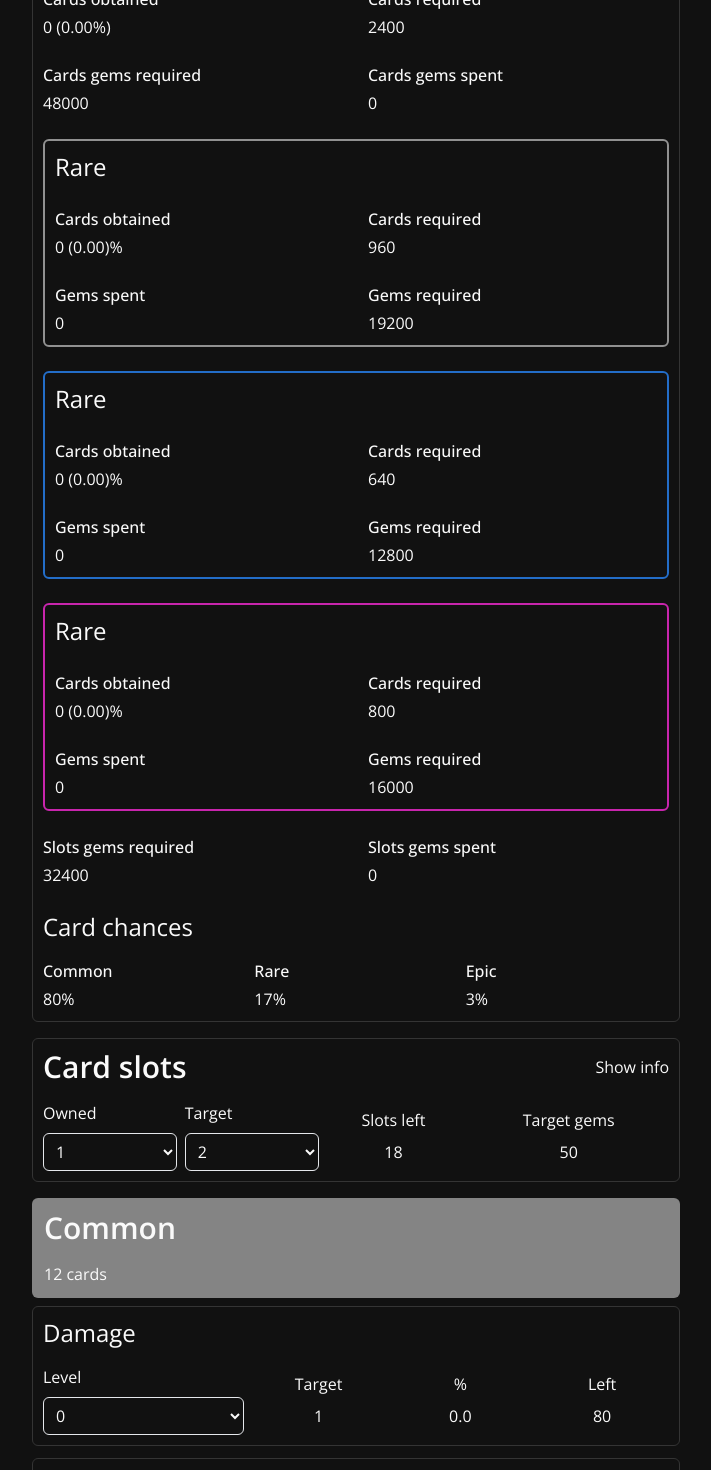
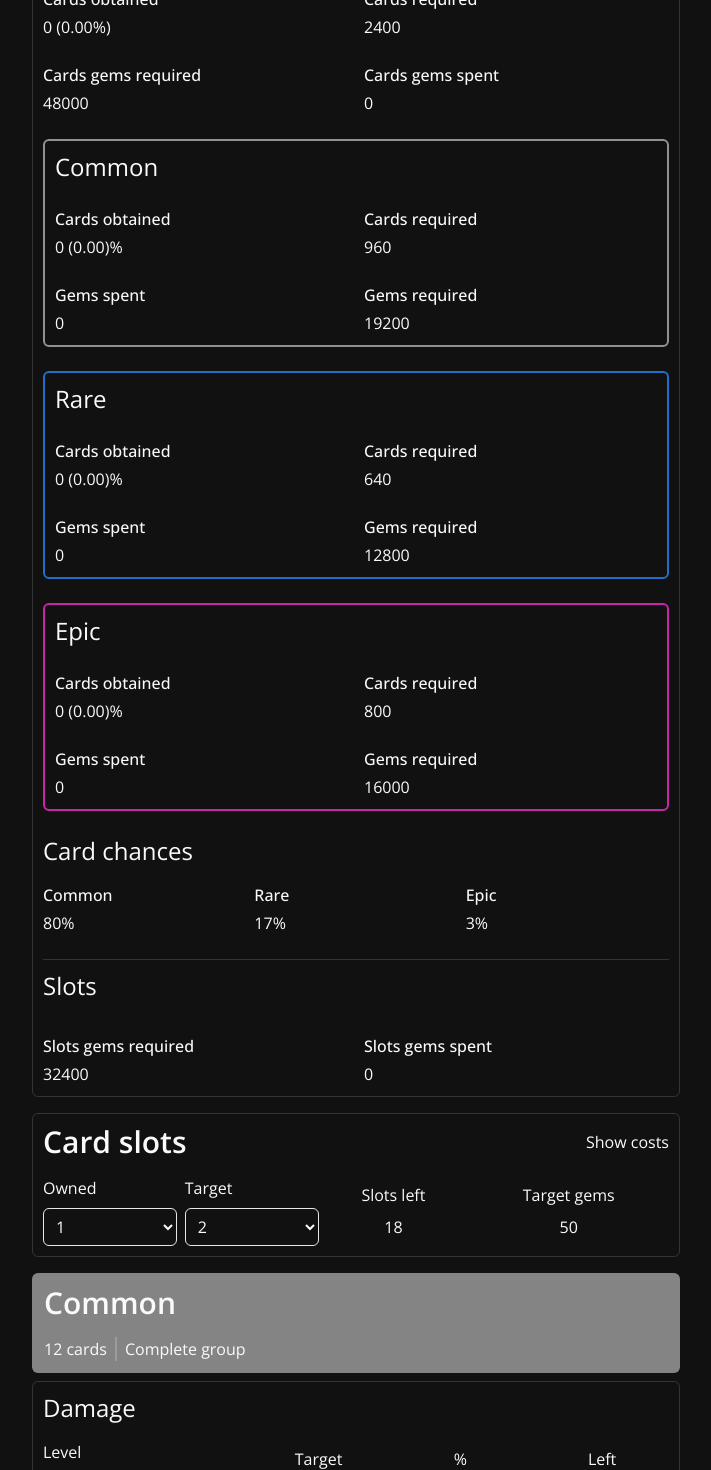
Before and after one commit to buczekmatthias/card-tracker, a Vue app: page / in a window 1280 px wide. Shown: the part 240-1710 px from the top of the page, without its empty margins (284-995 px from the left). Built offline with nearby package versions, Linux system fonts and the light colour scheme.

Commit message:
Fixed tracker stats labels being hard coded | Adjusted slots cost table | Swapped order of items in tracker | Added batch complete and reset of rarity group

```diff
--- a/src/App.vue
+++ b/src/App.vue
@@ -17,7 +17,7 @@ import updateLoadout from "./data/updateLoadout";
 
 const page = ref(localStorage.getItem("page") || "tracker");
 
-const version = "1.2.1";
+const version = "1.2.2";
 
 const changePage = (p) => {
   localStorage.setItem("page", p);
@@ -37,9 +37,6 @@ onBeforeMount(() => {
     localStorage.setItem("ownedSlots", 1);
   }
 
-  // updateData();
-  // updateLoadout();
-
   if (!localStorage.getItem(`${version}-update`)) {
     for (let key in localStorage) {
       if (key.includes("-update")) {
@@ -47,6 +44,9 @@ onBeforeMount(() => {
       }
     }
 
+    // updateData();
+    // updateLoadout();
+
     localStorage.setItem(`${version}-update`, true);
   }
 });
--- a/src/assets/main.css
+++ b/src/assets/main.css
@@ -22,7 +22,7 @@ select {
 
 @layer components {
   .tracker-grid {
-    @apply grid grid-cols-2 gap-6;
+    @apply grid grid-cols-2 gap-x-4 gap-y-6;
   }
   .tracker-box {
     @apply flex flex-col gap-1;
--- a/src/components/Tracker/CardSlots.vue
+++ b/src/components/Tracker/CardSlots.vue
@@ -2,7 +2,7 @@
   <Container class="flex flex-col gap-4">
     <div class="flex justify-between items-center">
       <p class="container-header mb-0">Card slots</p>
-      <button @click="isShowSlotInfo = !isShowSlotInfo">{{ isShowSlotInfo ? "Hide" : "Show" }} info</button>
+      <button @click="isShowSlotInfo = !isShowSlotInfo">{{ isShowSlotInfo ? "Hide" : "Show" }} costs</button>
     </div>
     <div class="slots-content">
       <div>
@@ -31,9 +31,9 @@
       <table class="w-full border-collapse">
         <thead>
           <tr>
-            <th class="w-1/5 border-2 border-container p-3">Slot number</th>
-            <th class="w-2/5 border-2 border-container p-3">Cost (gems)</th>
-            <th class="w-2/5 border-2 border-container p-3">Total cost (gems)</th>
+            <th class="w-1/5 border-2 border-container p-3">Slot</th>
+            <th class="w-2/5 border-2 border-container p-3">Cost</th>
+            <th class="w-2/5 border-2 border-container p-3">Total cost</th>
           </tr>
         </thead>
         <tbody>
--- a/src/components/Tracker/GemTracker.vue
+++ b/src/components/Tracker/GemTracker.vue
@@ -17,9 +17,17 @@
       <p>Cards gems spent</p>
       <p>{{ (obtainedCards + requiredCards) * 20 - requiredCardGems }}</p>
     </div>
-    <TrackerGroupStats class="border-card-common" :stats="commonStats" />
-    <TrackerGroupStats class="border-card-rare" :stats="rareStats" />
-    <TrackerGroupStats class="border-card-epic" :stats="epicStats" />
+    <TrackerGroupStats class="border-card-common" :stats="commonStats" rarity="Common" />
+    <TrackerGroupStats class="border-card-rare" :stats="rareStats" rarity="Rare" />
+    <TrackerGroupStats class="border-card-epic" :stats="epicStats" rarity="Epic" />
+    <div class="col-span-full grid grid-cols-3 gap-2 border-b border-solid border-b-container pb-6 -mb-3.5">
+      <p class="container-subheader col-span-full mb-2">Card chances</p>
+      <div class="tracker-box" v-for="(chance, type) in cardChances" :key="type">
+        <p>{{ type }}</p>
+        <p>{{ chance }}%</p>
+      </div>
+    </div>
+    <p class="container-subheader col-span-full mb-2">Slots</p>
     <div class="tracker-box">
       <p>Slots gems required</p>
       <p>{{ slotsCost }}</p>
@@ -27,13 +35,6 @@
     <div class="tracker-box">
       <p>Slots gems spent</p>
       <p>{{ slotsGemsSpent }}</p>
-    </div>
-    <div class="col-span-full grid grid-cols-3 gap-2">
-      <p class="container-subheader col-span-full mb-2">Card chances</p>
-      <div class="tracker-box" v-for="(chance, type) in cardChances" :key="type">
-        <p>{{ type }}</p>
-        <p>{{ chance }}%</p>
-      </div>
     </div>
   </Container>
 </template>
--- a/src/components/Tracker/TrackerGroupStats.vue
+++ b/src/components/Tracker/TrackerGroupStats.vue
@@ -1,6 +1,6 @@
 <template>
   <Container class="col-span-full tracker-grid border-2" :class="{ 'items-center': stats.required === 0 }">
-    <p class="text-2xl" :class="{ 'col-span-full': stats.required !== 0 }">Rare</p>
+    <p class="text-2xl" :class="{ 'col-span-full': stats.required !== 0 }">{{ rarity }}</p>
     <p class="justify-self-end" v-if="stats.required === 0">Finished</p>
     <div class="tracker-box">
       <p>Cards obtained</p>
@@ -25,6 +25,7 @@
 import Container from "./Container.vue";
 
 defineProps({
+  rarity: String,
   stats: Object,
 });
 </script>
--- a/src/layouts/Tracker.vue
+++ b/src/layouts/Tracker.vue
@@ -19,6 +19,8 @@
         </div>
         <p>{{ group.cards.length }} cards</p>
         <p class="border-l-2 border-l-[#fafafa] border-opacity-20 border-solid ml-2 pl-2" v-if="isGroupFinished[i]">Group finished</p>
+        <p class="border-l-2 border-l-[#fafafa] border-opacity-20 border-solid ml-2 px-2 cursor-pointer" @click="completeGroup(i)" v-if="!isGroupFinished[i]">Complete group</p>
+        <p class="border-l-2 border-l-[#fafafa] border-opacity-20 border-solid ml-2 px-2 cursor-pointer" @click="resetGroup(i)" v-else>Reset group</p>
       </div>
       <template v-if="!collapseGroup[i]">
         <Card v-for="(card, ind) in group.cards" :key="card.name" :card="card" @cardUpdate="updateCard($event, i, ind)" />
@@ -67,4 +69,20 @@ onMounted(() => {
     checkGroupsFinished(i);
   }
 });
+
+const completeGroup = (ind) => {
+  cards.value[ind].cards.map((card) => (card.lvl = 7));
+  localStorage.setItem("cards", JSON.stringify(cards.value));
+  updateTracker();
+  checkGroupsFinished(ind);
+  collapseGroup.value[ind] = true;
+};
+
+const resetGroup = (ind) => {
+  cards.value[ind].cards.map((card) => (card.lvl = 0));
+  localStorage.setItem("cards", JSON.stringify(cards.value));
+  updateTracker();
+  checkGroupsFinished(ind);
+  collapseGroup.value[ind] = false;
+};
 </script>
```
